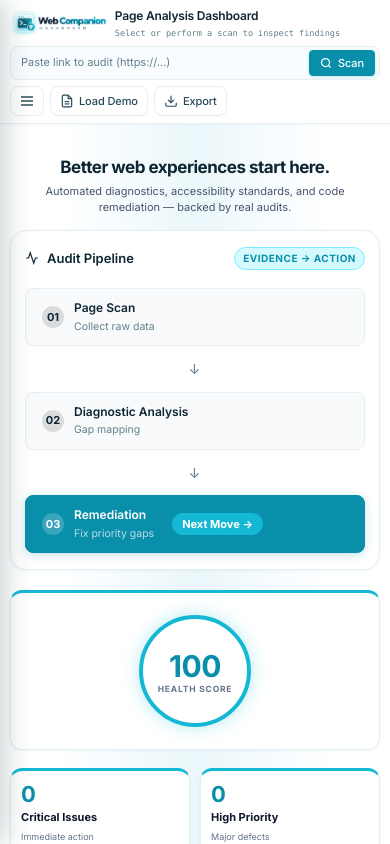
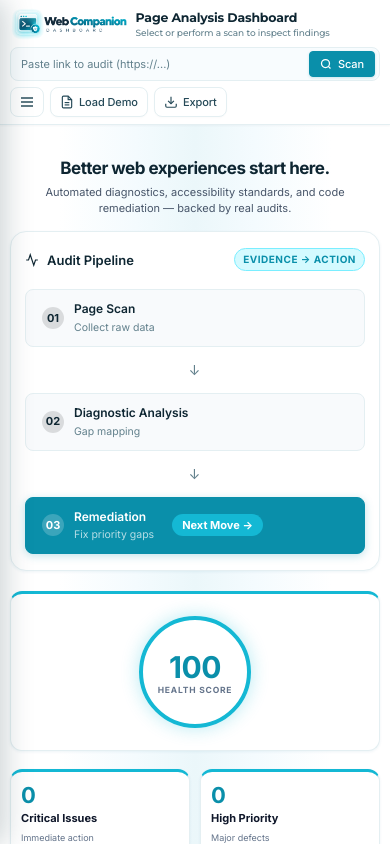
Before and after one commit to AdityaKumar-9198/Web-Companion-Dashboard, a browser extension: page dashboard/dashboard.html in a window 390 px wide. Drawn offline with Linux system fonts and the light colour scheme.

Commit message:
Enlarge logo, change Page Analysis Dashboard and URL subtitle font to Montserrat

```diff
--- a/dashboard/dashboard.css
+++ b/dashboard/dashboard.css
@@ -4,7 +4,7 @@
    Inter Font, Minimal Cards, Pill Badges, Subtle Shadows
    ========================================================================== */
 
-@import url('https://fonts.googleapis.com/css2?family=Inter:ital,opsz,wght@0,14..32,400..700;1,14..32,400..700&display=swap');
+@import url('https://fonts.googleapis.com/css2?family=Inter:ital,opsz,wght@0,14..32,400..700;1,14..32,400..700&family=Montserrat:ital,wght@0,400..800;1,400..800&display=swap');
 
 /* ─── CSS VARIABLES ───────────────────────────────────────────────── */
 :root {
@@ -79,6 +79,7 @@
   /* Type */
   --font-sans: 'Inter', -apple-system, BlinkMacSystemFont, 'Segoe UI', Roboto, sans-serif;
   --font-heading: 'Inter', -apple-system, BlinkMacSystemFont, 'Segoe UI', Roboto, sans-serif;
+  --font-montserrat: 'Montserrat', -apple-system, BlinkMacSystemFont, 'Segoe UI', Roboto, sans-serif;
   --font-mono: ui-monospace, SFMono-Regular, Menlo, Consolas, 'Liberation Mono', monospace;
 
   /* Motion */
@@ -137,9 +138,9 @@ body {
 
 .brand-full-logo {
   width: 100%;
-  max-width: 180px;
+  max-width: 188px;
   height: auto;
-  max-height: 58px;
+  max-height: 64px;
   object-fit: contain;
   display: block;
 }
@@ -845,26 +846,37 @@ body {
   display: none !important;
 }
 
-.page-meta { display: flex; flex-direction: column; gap: 1px; min-width: 0; }
+.page-meta {
+  display: flex;
+  flex-direction: column;
+  gap: 2px;
+  min-width: 0;
+  font-family: var(--font-montserrat);
+}
 
 .target-title {
-  font-size: 13.5px;
-  font-weight: 600;
+  font-family: var(--font-montserrat);
+  font-size: 14.5px;
+  font-weight: 700;
   letter-spacing: -0.2px;
   color: var(--text-main);
   white-space: nowrap;
   overflow: hidden;
   text-overflow: ellipsis;
+  line-height: 1.25;
 }
 
 .target-full-url {
-  font-size: 10px;
+  font-family: var(--font-montserrat);
+  font-size: 11px;
+  font-weight: 500;
   color: var(--text-muted);
-  font-family: var(--font-mono);
   display: block;
   white-space: nowrap;
   overflow: hidden;
   text-overflow: ellipsis;
+  letter-spacing: -0.1px;
+  line-height: 1.25;
 }
 
 .top-actions {
@@ -2185,12 +2197,12 @@ input:checked + .slider::before { transform: translateX(19px); background: #fff;
     min-width: 0;
   }
 
-  /* Show logo in top bar on phone & tablet interface */
+  /* Show logo in top bar on phone & tablet interface - bigger */
   .topbar-mobile-logo {
     display: block !important;
-    height: 32px;
+    height: 38px;
     width: auto;
-    max-width: 130px;
+    max-width: 155px;
     object-fit: contain;
     flex-shrink: 0;
   }
@@ -2198,10 +2210,13 @@ input:checked + .slider::before { transform: translateX(19px); background: #fff;
   .page-meta {
     flex: 1;
     min-width: 0;
+    font-family: var(--font-montserrat);
   }
 
   .target-title {
-    font-size: 13px;
+    font-family: var(--font-montserrat);
+    font-size: 13.5px;
+    font-weight: 700;
     white-space: nowrap;
     overflow: hidden;
     text-overflow: ellipsis;
@@ -2209,7 +2224,9 @@ input:checked + .slider::before { transform: translateX(19px); background: #fff;
   }
 
   .target-full-url {
-    font-size: 9.5px;
+    font-family: var(--font-montserrat);
+    font-size: 10px;
+    font-weight: 500;
     white-space: nowrap;
     overflow: hidden;
     text-overflow: ellipsis;
@@ -2342,11 +2359,11 @@ input:checked + .slider::before { transform: translateX(19px); background: #fff;
   .page-meta-row { gap: 8px; }
   .top-actions { gap: 6px; }
 
-  /* Mobile logo on phones */
+  /* Mobile logo on phones - bigger */
   .topbar-mobile-logo {
     display: block !important;
-    height: 28px;
-    max-width: 115px;
+    height: 34px;
+    max-width: 140px;
   }
 
   .top-scan-bar {
@@ -2364,8 +2381,16 @@ input:checked + .slider::before { transform: translateX(19px); background: #fff;
     gap: 5px;
   }
 
-  .target-title { font-size: 12px; }
-  .target-full-url { font-size: 8.5px; }
+  .target-title {
+    font-family: var(--font-montserrat);
+    font-size: 12.5px;
+    font-weight: 700;
+  }
+  .target-full-url {
+    font-family: var(--font-montserrat);
+    font-size: 9px;
+    font-weight: 500;
+  }
 
   .tab-pane { padding: 10px 10px 32px; }
   .overview-hero-quote { font-size: 17px; }
@@ -2447,8 +2472,8 @@ input:checked + .slider::before { transform: translateX(19px); background: #fff;
   .top-actions { gap: 5px; }
   .topbar-mobile-logo {
     display: block !important;
-    height: 25px;
-    max-width: 100px;
+    height: 30px;
+    max-width: 120px;
   }
   .topbar-action-btn {
     padding: 4px 7px;
@@ -2478,8 +2503,16 @@ input:checked + .slider::before { transform: translateX(19px); background: #fff;
     margin-top: 2px;
   }
   .severity-stat-grid { grid-template-columns: 1fr; }
-  .target-title { font-size: 11px; }
-  .target-full-url { font-size: 8px; }
+  .target-title {
+    font-family: var(--font-montserrat);
+    font-size: 11.5px;
+    font-weight: 700;
+  }
+  .target-full-url {
+    font-family: var(--font-montserrat);
+    font-size: 8.5px;
+    font-weight: 500;
+  }
   .tab-pane { padding: 8px 8px 28px; }
   .code-container { font-size: 10px; padding: 8px; }
 }
--- a/dashboard/dashboard.html
+++ b/dashboard/dashboard.html
@@ -7,6 +7,9 @@
   <meta name="theme-color" content="#1a2e1f">
   <meta name="description" content="Web Development Companion — A developer-grade page auditing dashboard for accessibility, security, performance, and code quality.">
   <title>Web Development Companion — Developer Dashboard</title>
+  <link rel="preconnect" href="https://fonts.googleapis.com">
+  <link rel="preconnect" href="https://fonts.gstatic.com" crossorigin>
+  <link href="https://fonts.googleapis.com/css2?family=Inter:ital,opsz,wght@0,14..32,400..700;1,14..32,400..700&family=Montserrat:ital,wght@0,400..800;1,400..800&display=swap" rel="stylesheet">
   <link rel="stylesheet" href="dashboard.css">
 </head>
 
```
